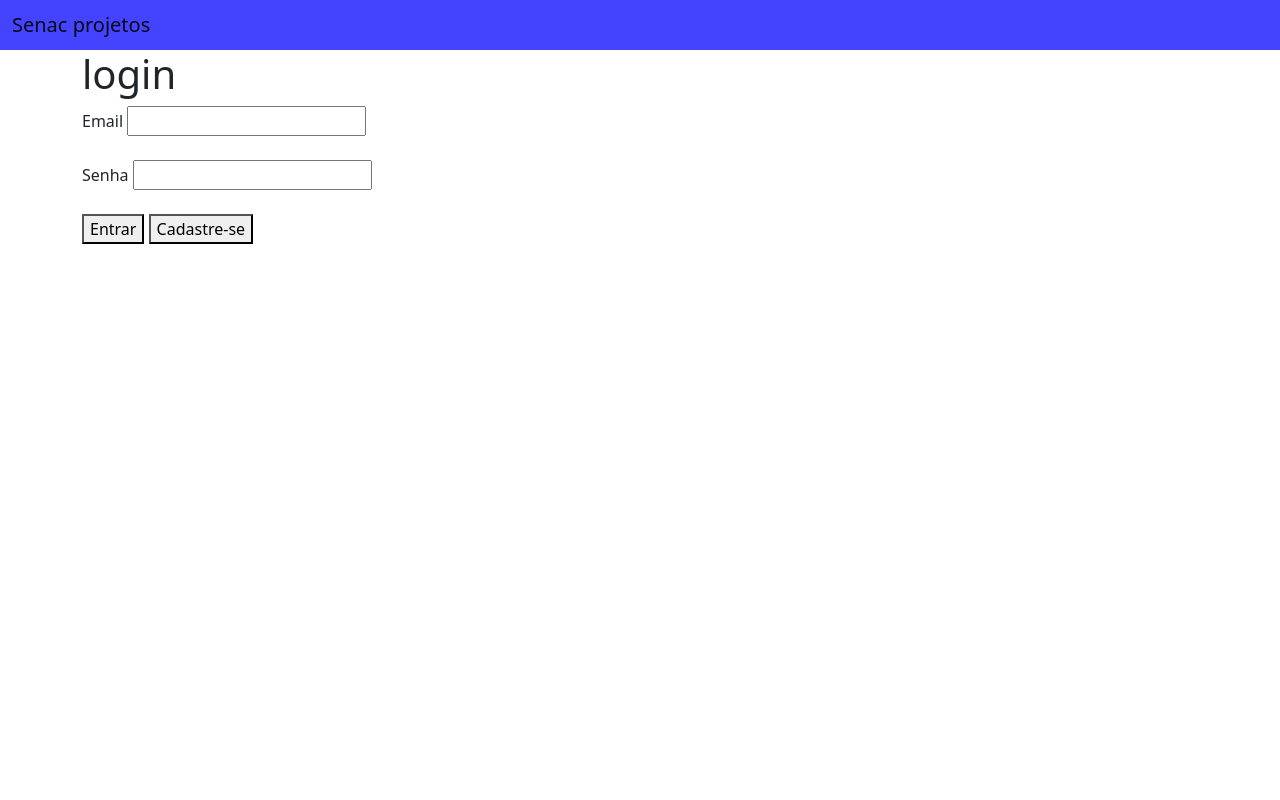
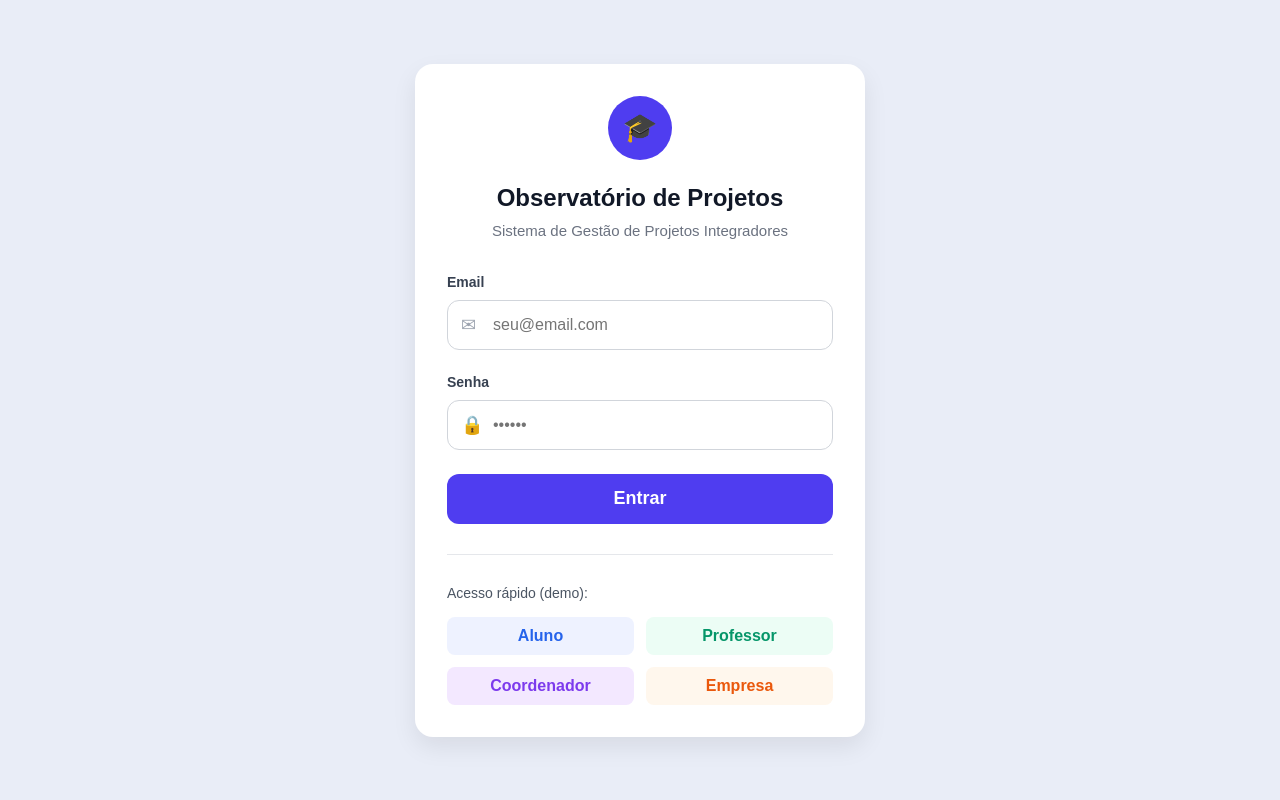
Before and after one commit to rodrigocesar12309-droid/observat-rio-projetos-integradores, a Django app: page / in a window 1280 px wide. Run offline with Django 5.2, Linux system fonts and the light colour scheme.

Commit message:
primeiro commit

```diff
--- a/cadastro_projeto/app_cadastro_projeto/templates/usuarios/home.html
+++ b/cadastro_projeto/app_cadastro_projeto/templates/usuarios/home.html
@@ -1,32 +1,331 @@
-<!doctype html>
-<html lang="pt-br">
-  <head>
+<!DOCTYPE html>
+<html lang="pt-BR">
+<head>
+  <meta charset="UTF-8" />
+  <meta name="viewport" content="width=device-width, initial-scale=1.0"/>
+  <title>Login - Observatório de Projetos</title>
 
-    <meta charset="utf-8">
-    <meta name="viewport" content="width=device-width, initial-scale=1">
+  <style>
+    *{
+      margin:0;
+      padding:0;
+      box-sizing:border-box;
+      font-family: Arial, Helvetica, sans-serif;
+    }
 
-    <link href="https://cdn.jsdelivr.net/npm/bootstrap@5.0.2/dist/css/bootstrap.min.css" rel="stylesheet" integrity="sha384-EVSTQN3/azprG1Anm3QDgpJLIm9Nao0Yz1ztcQTwFspd3yD65VohhpuuCOmLASjC" crossorigin="anonymous">
+    body{
+      background:#e9edf7;
+      height:100vh;
+      display:flex;
+      align-items:center;
+      justify-content:center;
+    }
 
-    <title>Cadastre-me</title>
-  </head>
-  <body>
+    .login-box{
+      width:450px;
+      background:#fff;
+      border-radius:18px;
+      padding:32px;
+      box-shadow:0 10px 25px rgba(0,0,0,0.08);
+    }
 
+    .icon{
+      width:64px;
+      height:64px;
+      background:#4f3df0;
+      border-radius:50%;
+      display:flex;
+      align-items:center;
+      justify-content:center;
+      margin:0 auto 24px;
+      color:white;
+      font-size:28px;
+    }
 
-    <script src="https://cdn.jsdelivr.net/npm/bootstrap@5.0.2/dist/js/bootstrap.bundle.min.js" integrity="sha384-MrcW6ZMFYlzcLA8Nl+NtUVF0sA7MsXsP1UyJoMp4YLEuNSfAP+JcXn/tWtIaxVXM" crossorigin="anonymous"></script>
+    h1{
+      text-align:center;
+      font-size:24px;
+      margin-bottom:10px;
+      color:#111827;
+    }
 
-    <nav style="background-color:  #0000ffbb !important;" class="navbar navbar-light bg-light">
-  <div class="container-fluid">
-    <span class="navbar-brand mb-0 h1">Senac projetos</span>
+    .subtitle{
+      text-align:center;
+      color:#6b7280;
+      margin-bottom:35px;
+      font-size:15px;
+    }
+
+    .form-group{
+      margin-bottom:24px;
+    }
+
+    label{
+      display:block;
+      margin-bottom:10px;
+      font-weight:600;
+      color:#374151;
+      font-size:14px;
+    }
+
+    .input-box{
+      position:relative;
+    }
+
+    .input-box span{
+      position:absolute;
+      left:14px;
+      top:50%;
+      transform:translateY(-50%);
+      color:#9ca3af;
+      font-size:18px;
+    }
+
+    input{
+      width:100%;
+      height:50px;
+      border:1px solid #d1d5db;
+      border-radius:12px;
+      padding-left:45px;
+      font-size:16px;
+      outline:none;
+    }
+
+    input:focus{
+      border-color:#4f46e5;
+    }
+
+    .btn-login{
+      width:100%;
+      height:50px;
+      border:none;
+      border-radius:12px;
+      background:#4f3df0;
+      color:white;
+      font-size:18px;
+      font-weight:bold;
+      cursor:pointer;
+      transition:0.3s;
+    }
+
+    .btn-login:hover{
+      background:#4338ca;
+    }
+
+    hr{
+      border:none;
+      border-top:1px solid #e5e7eb;
+      margin:30px 0;
+    }
+
+    .demo-text{
+      color:#4b5563;
+      font-size:14px;
+      margin-bottom:16px;
+    }
+
+    .quick-access{
+      display:grid;
+      grid-template-columns:1fr 1fr;
+      gap:12px;
+    }
+
+    .quick-btn{
+      height:38px;
+      border:none;
+      border-radius:8px;
+      font-weight:600;
+      cursor:pointer;
+      font-size:16px;
+    }
+
+    .aluno{
+      background:#eef2ff;
+      color:#2563eb;
+    }
+
+    .professor{
+      background:#ecfdf5;
+      color:#059669;
+    }
+
+    .coordenador{
+      background:#f3e8ff;
+      color:#7c3aed;
+    }
+
+    .empresa{
+      background:#fff7ed;
+      color:#ea580c;
+    }
+
+    .message{
+      margin-top:20px;
+      text-align:center;
+      font-weight:bold;
+      display:none;
+    }
+
+    .success{
+      color:green;
+    }
+
+    .error{
+      color:red;
+    }
+  </style>
+</head>
+
+<body>
+
+  <div class="login-box">
+
+    <div class="icon">
+      🎓
+    </div>
+
+    <h1>Observatório de Projetos</h1>
+
+    <p class="subtitle">
+      Sistema de Gestão de Projetos Integradores
+    </p>
+
+    <form id="loginForm">
+
+      <div class="form-group">
+        <label>Email</label>
+
+        <div class="input-box">
+          <span>✉</span>
+          <input
+            type="email"
+            id="email"
+            placeholder="seu@email.com"
+            required
+          >
+        </div>
+      </div>
+
+      <div class="form-group">
+        <label>Senha</label>
+
+        <div class="input-box">
+          <span>🔒</span>
+          <input
+            type="password"
+            id="senha"
+            placeholder="••••••"
+            required
+          >
+        </div>
+      </div>
+
+      <button type="submit" class="btn-login">
+        Entrar
+      </button>
+
+    </form>
+
+    <div id="message" class="message"></div>
+
+    <hr>
+
+    <p class="demo-text">
+      Acesso rápido (demo):
+    </p>
+
+    <div class="quick-access">
+      <button class="quick-btn aluno" onclick="loginDemo('aluno')">
+        Aluno
+      </button>
+
+      <button class="quick-btn professor" onclick="loginDemo('professor')">
+        Professor
+      </button>
+
+      <button class="quick-btn coordenador" onclick="loginDemo('coordenador')">
+        Coordenador
+      </button>
+
+      <button class="quick-btn empresa" onclick="loginDemo('empresa')">
+        Empresa
+      </button>
+    </div>
+
   </div>
-</nav>
-<div class="container">
-    <h1>login</h1>
-    Email <input type="text"><br><br>
-    Senha <input type="password"><br><br>
-    <button>Entrar</button>
-    <button>Cadastre-se</button>
 
-</div>
+  <script>
 
-  </body>
+    // usuários fake para teste
+    const usuarios = [
+      {
+        email: "aluno@email.com",
+        senha: "123456",
+        tipo: "Aluno"
+      },
+      {
+        email: "professor@email.com",
+        senha: "123456",
+        tipo: "Professor"
+      },
+      {
+        email: "coord@email.com",
+        senha: "123456",
+        tipo: "Coordenador"
+      }
+    ];
+
+    const form = document.getElementById("loginForm");
+    const message = document.getElementById("message");
+
+    form.addEventListener("submit", function(event){
+
+      event.preventDefault();
+
+      const email = document.getElementById("email").value;
+      const senha = document.getElementById("senha").value;
+
+      const usuarioEncontrado = usuarios.find(usuario => {
+        return usuario.email === email && usuario.senha === senha;
+      });
+
+      if(usuarioEncontrado){
+
+        message.style.display = "block";
+        message.className = "message success";
+
+        message.innerHTML =
+          `Login realizado com sucesso! Bem-vindo ${usuarioEncontrado.tipo}`;
+
+        // redirecionamento fake
+        setTimeout(() => {
+          window.location.href = "dashboard.html";
+        }, 2000);
+
+      }else{
+
+        message.style.display = "block";
+        message.className = "message error";
+
+        message.innerHTML = "Email ou senha inválidos.";
+      }
+
+    });
+
+    // botões demo
+    function loginDemo(tipo){
+
+      message.style.display = "block";
+      message.className = "message success";
+
+      message.innerHTML = `Entrando como ${tipo}...`;
+
+      setTimeout(() => {
+        window.location.href = "dashboard.html";
+      }, 1500);
+    }
+
+  </script>
+
+</body>
 </html>
```
